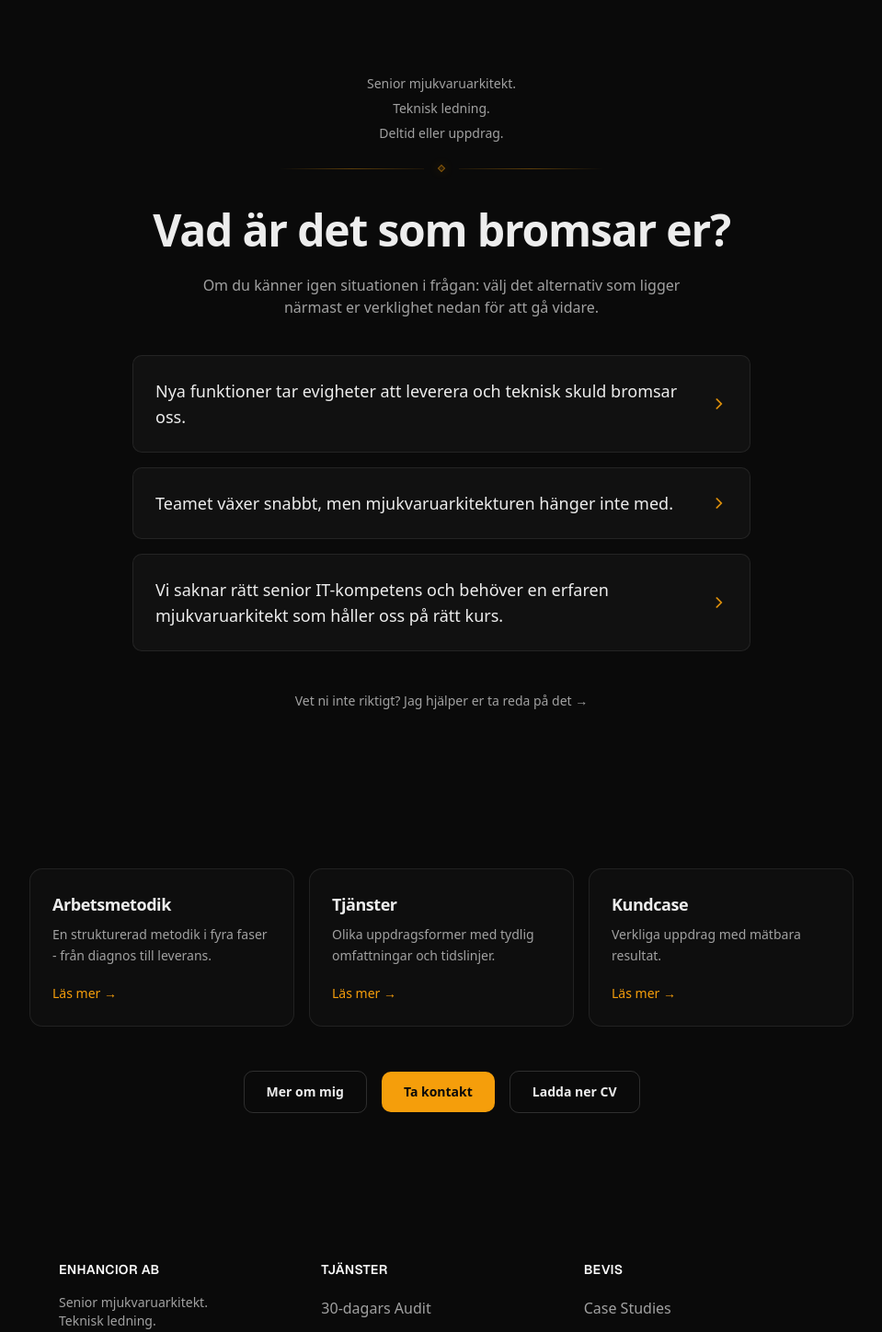
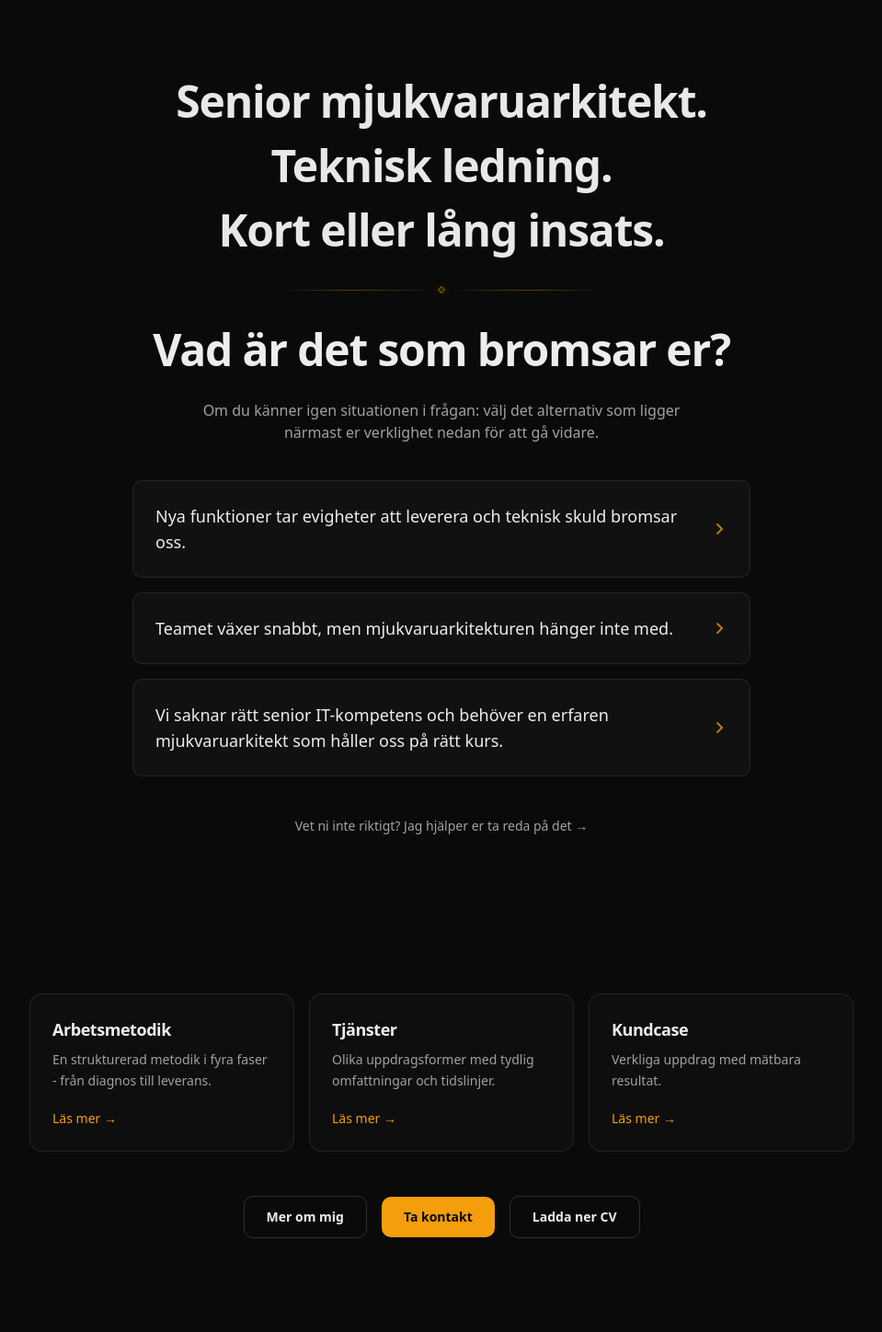
Before and after one commit to rthunborg/enhancior.se, a Next.js app: page / in a window 1280 px wide. Shown: the part 80-1528 px from the top of the page at 92% size, without its empty margins (160-1119 px from the left). Built offline with nearby package versions, Linux system fonts and the light colour scheme; no server answers.

Commit message:
update title

```diff
--- a/src/app/page.tsx
+++ b/src/app/page.tsx
@@ -37,20 +37,24 @@ export default function Home() {
   return (
     <div className="flex min-h-screen flex-col items-center bg-[#0A0A0A] px-4">
       <div className="w-full max-w-2xl py-16 md:py-24 lg:py-32 xl:py-40">
-        <div className="mb-6 space-y-1 text-center text-sm leading-relaxed text-[#A1A1A1]">
+        <div
+          className="mb-8 space-y-2 text-center text-3xl font-semibold leading-tight tracking-tight text-[#E8E8E8] sm:text-4xl sm:space-y-2.5 lg:text-5xl"
+          role="group"
+          aria-label="Vem det här är"
+        >
           <p>Senior mjukvaruarkitekt.</p>
           <p>Teknisk ledning.</p>
-          <p>Deltid eller uppdrag.</p>
+          <p>Kort eller lång insats.</p>
         </div>
         <div
-          className="mx-auto mb-10 flex max-w-sm items-center gap-4 px-4"
+          className="mx-auto mb-8 flex max-w-sm items-center gap-4 px-4"
           aria-hidden="true"
         >
           <div className="h-px min-w-0 flex-1 bg-gradient-to-r from-transparent via-[rgba(245,158,11,0.35)] to-[rgba(245,158,11,0.08)]" />
           <div className="size-1.5 shrink-0 rotate-45 border border-[#F59E0B]/45 bg-[#F59E0B]/15 shadow-[0_0_12px_rgba(245,158,11,0.2)]" />
           <div className="h-px min-w-0 flex-1 bg-gradient-to-l from-transparent via-[rgba(245,158,11,0.35)] to-[rgba(245,158,11,0.08)]" />
         </div>
-        <h1 className="mb-6 text-center text-3xl font-bold tracking-tight text-[#EDEDED] sm:text-4xl lg:text-5xl">
+        <h1 className="mb-6 text-center text-3xl font-bold leading-tight tracking-tight text-[#EDEDED] sm:text-4xl lg:text-5xl">
           Vad är det som bromsar er?
         </h1>
         <p className="mx-auto mb-10 max-w-xl text-center text-base text-[#A1A1A1]">
--- a/src/components/layout/enterprise-footer.tsx
+++ b/src/components/layout/enterprise-footer.tsx
@@ -60,7 +60,7 @@ export function EnterpriseFooter() {
                 Teknisk ledning.
               </p>
               <p className="text-muted-foreground text-sm">
-                Deltid eller uppdrag.
+                Kort eller lång insats.
               </p>
             </div>
 
```
